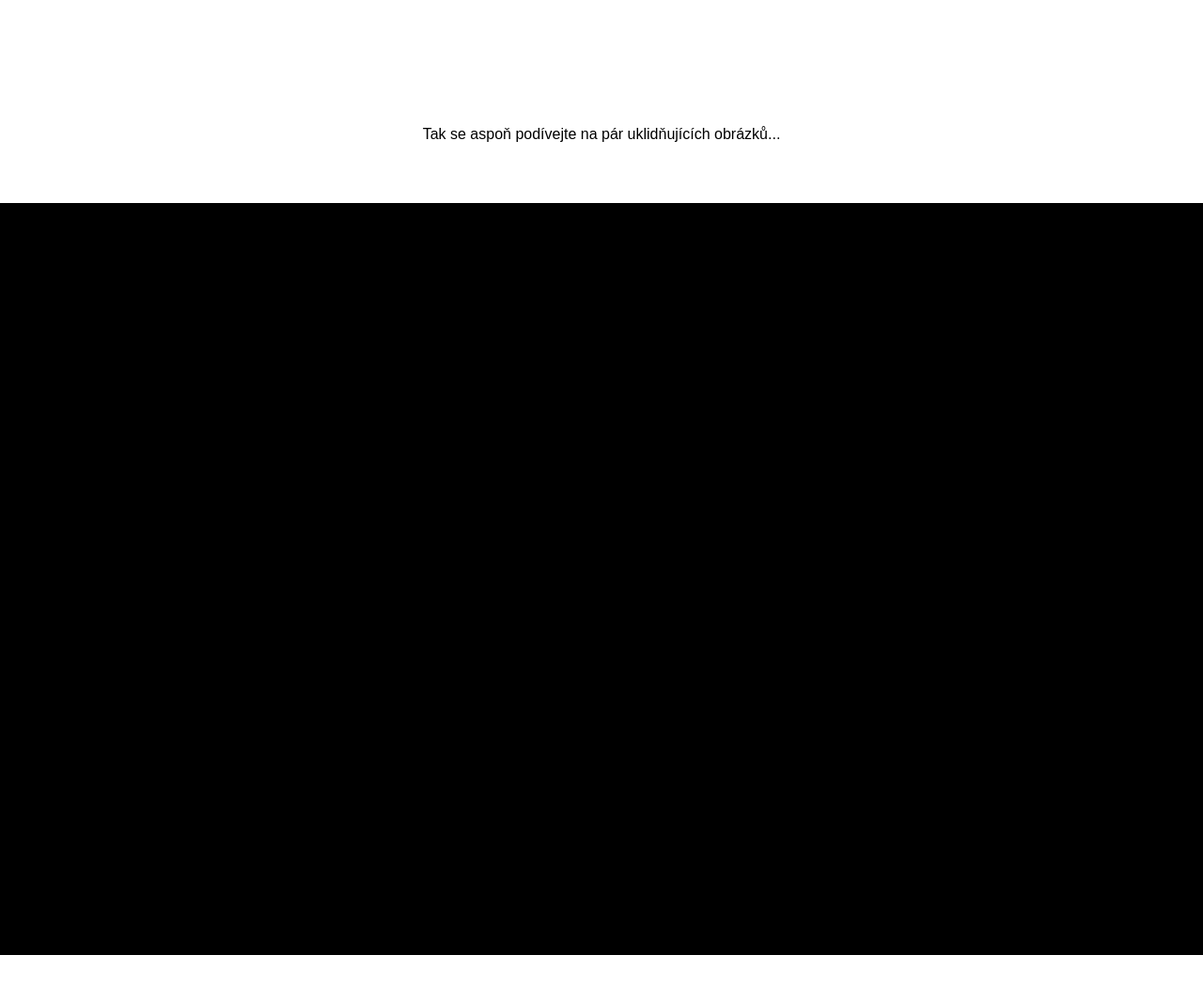
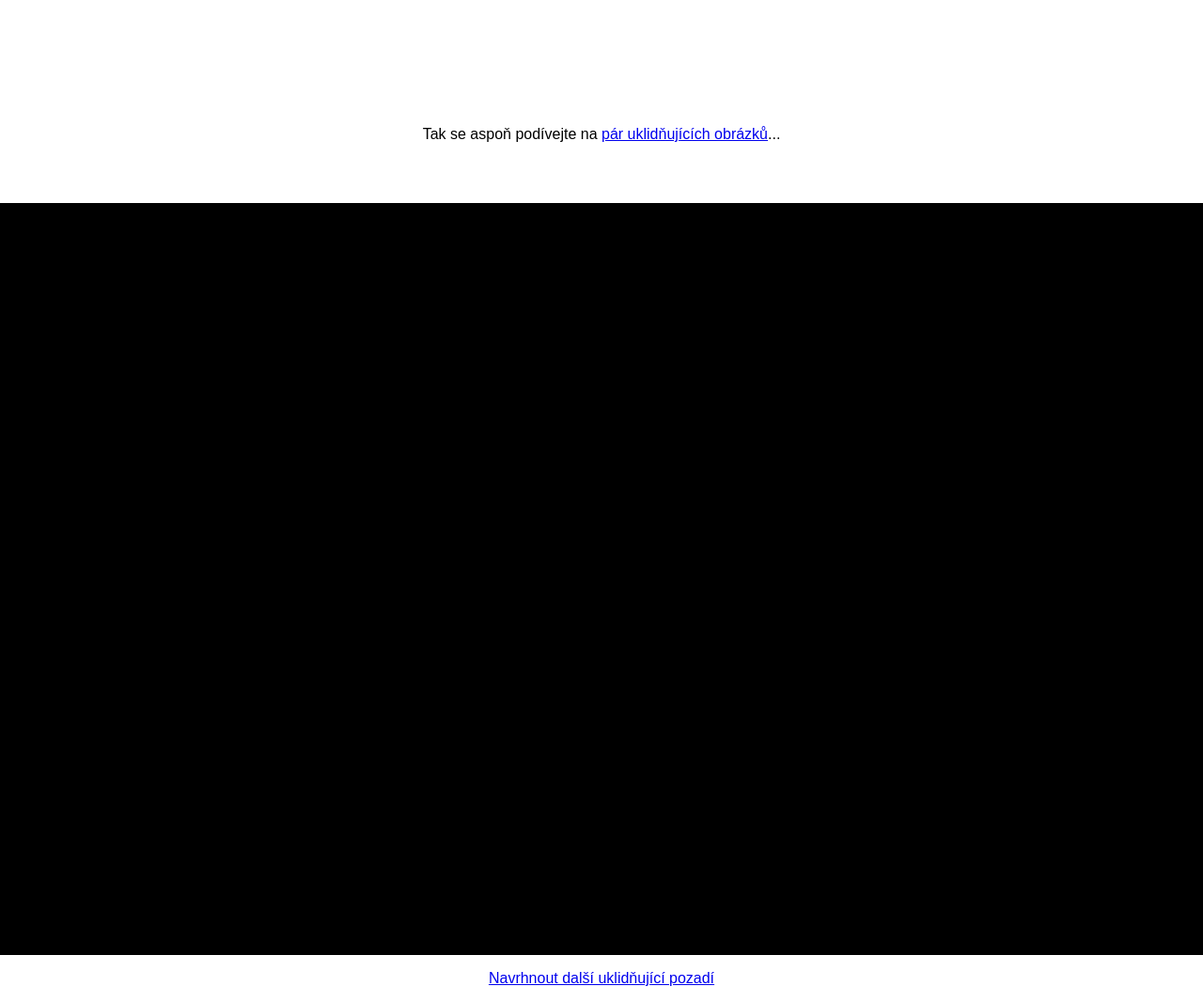
Before and after one commit to just-paja/skonciluznouzovystav.cz, a plain HTML site: page src/index.html in a window 1280 px wide. Shown: the part 480-1546 px from the top of the page at 94% size. Before the commit the page ends 1496 px from the top, so only its background shows below. Drawn offline with Linux system fonts and the light colour scheme.

Commit message:
Link to Github

```diff
--- a/src/index.html
+++ b/src/index.html
@@ -62,6 +62,9 @@
     p strong {
       font-size: 4rem;
     }
+    footer {
+      padding: 1rem;
+    }
     .well-then {
       margin-top: auto;
       font-size: 1rem;
@@ -81,8 +84,11 @@
   <main>
     <h1>Skončil už nouzový stav?</h1>
     <p><strong>Ne.</strong><br /> Nouzový stav ještě neskončil.</p>
-    <p class="well-then">Tak se aspoň podívejte na pár uklidňujících obrázků...</p>
+    <p class="well-then">Tak se aspoň podívejte na <a href="#par-uklidnujicich-obrazku">pár uklidňujících obrázků</a>...</p>
   </main>
-  <aside class="bg"></aside>
+  <aside id="par-uklidnujicich-obrazku" class="bg"></aside>
+  <footer>
+    <a href="https://github.com/just-paja/skonciluznouzovystav.cz/pulls">Navrhnout další uklidňující pozadí</a>
+  </footer>
 </body>
 </html>
```
